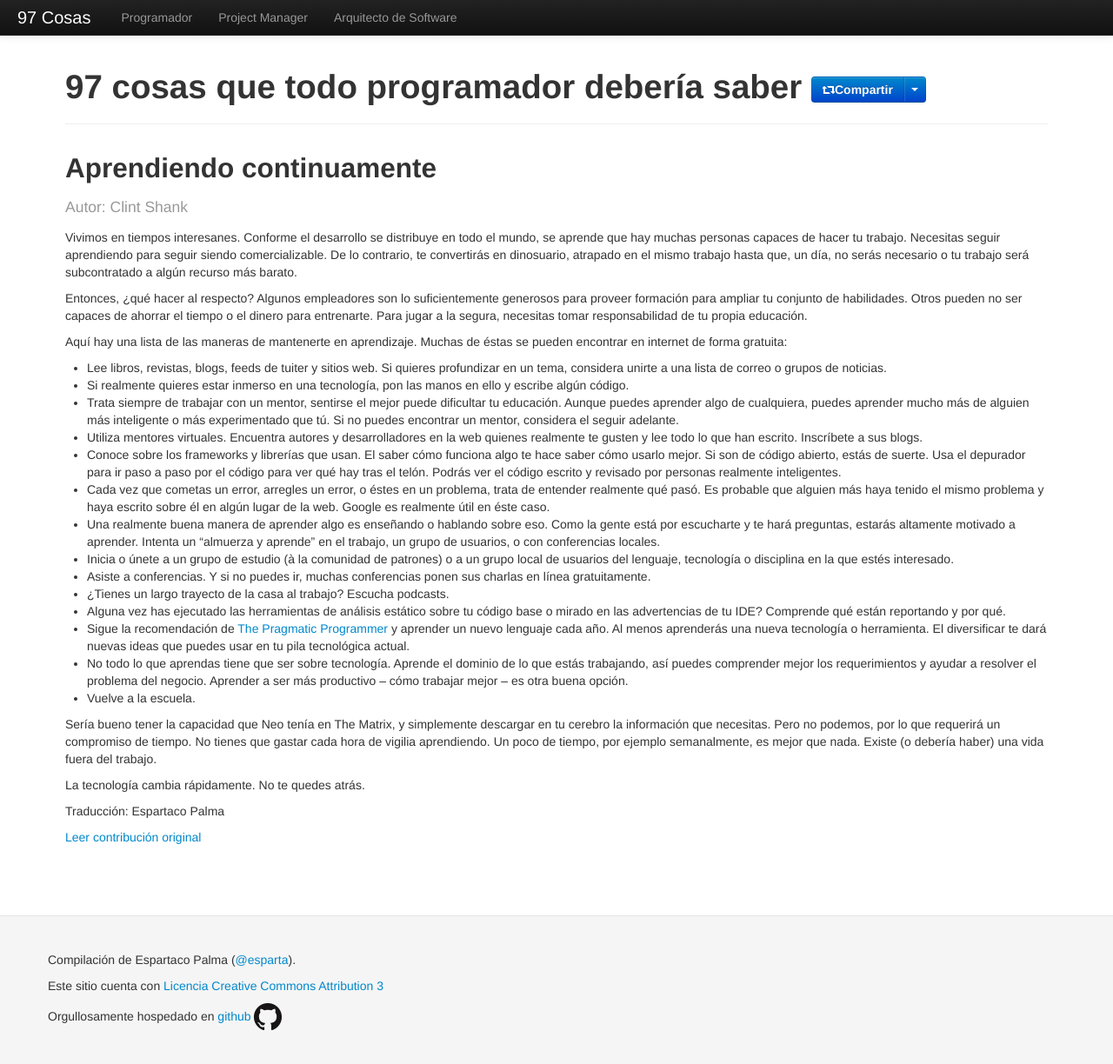
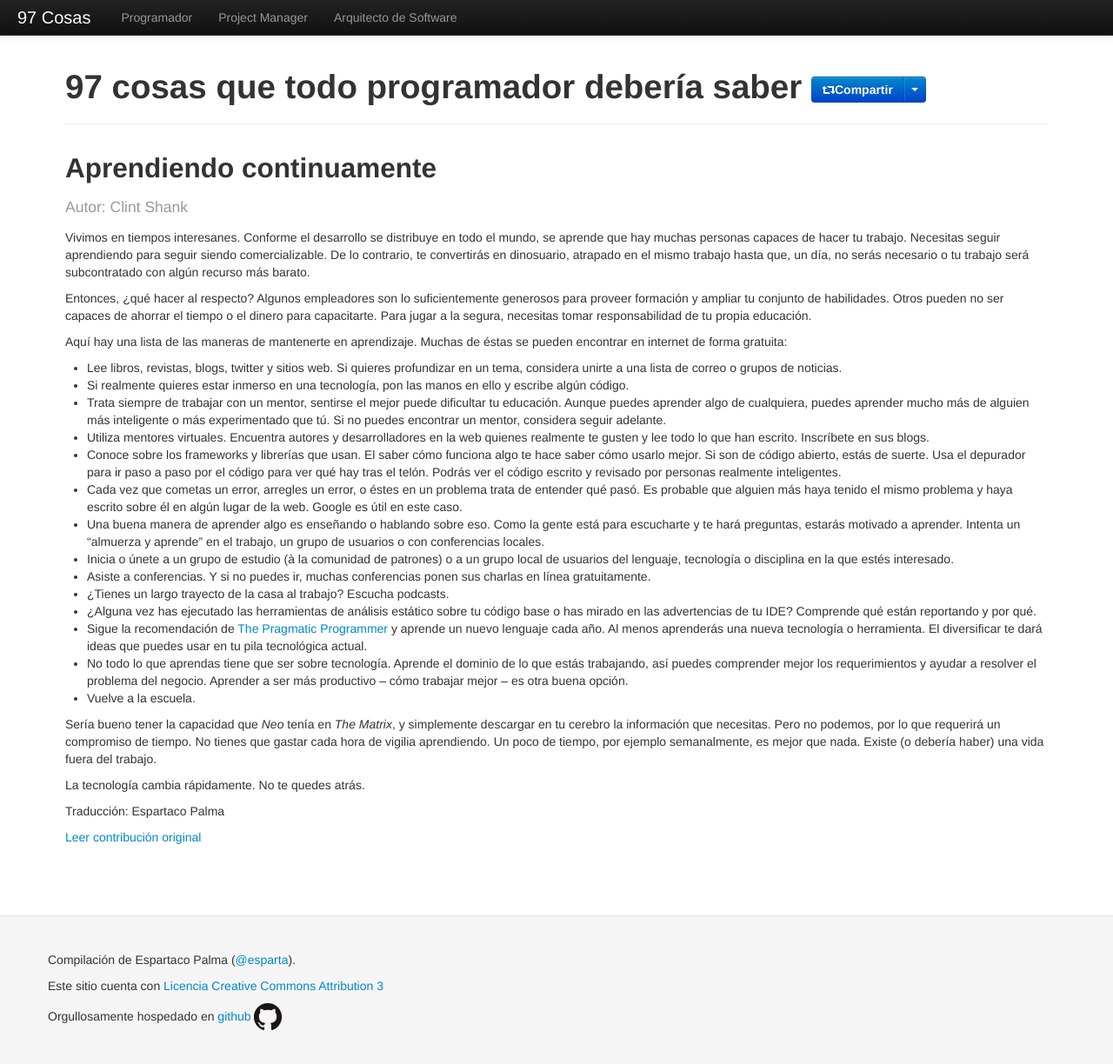
Before and after one commit to esparta/97cosas, a Jekyll site: the page built from programador/aprendiendo-continuamente.md, in a window 1280 px wide and 1226 px high. Shown: the whole window at 87% size. Built offline with Jekyll 4.4.1, drawn with Linux system fonts in a browser that asks for light colours; comment, search, counter and statistics services are not loaded.

Commit message:
Spelling corrections on aprendiendo-continuamente

```diff
--- a/programador/aprendiendo-continuamente.md
+++ b/programador/aprendiendo-continuamente.md
@@ -7,27 +7,68 @@
 original: http://programmer.97things.oreilly.com/wiki/index.php/Continuous_Learning
 ---
 
-Vivimos en tiempos interesanes. Conforme el desarrollo se distribuye en todo el mundo, se aprende que hay muchas personas capaces de hacer tu trabajo. Necesitas seguir aprendiendo para seguir siendo comercializable. De lo contrario, te convertirás en dinosuario, atrapado en el mismo trabajo hasta que, un día, no serás necesario o tu trabajo será subcontratado a algún recurso más barato.
+Vivimos en tiempos interesanes. Conforme el desarrollo se distribuye en todo
+el mundo, se aprende que hay muchas personas capaces de hacer tu trabajo.
+Necesitas seguir aprendiendo para seguir siendo comercializable. De lo
+contrario, te convertirás en dinosuario, atrapado en el mismo trabajo hasta
+que, un día, no serás necesario o tu trabajo será subcontratado con algún
+recurso más barato.
 
-Entonces, ¿qué hacer al respecto? Algunos empleadores son lo suficientemente generosos para proveer formación para ampliar tu conjunto de habilidades. Otros pueden no ser capaces de ahorrar el tiempo o el dinero para entrenarte. Para jugar a la segura, necesitas tomar responsabilidad de tu propia educación.
+Entonces, ¿qué hacer al respecto? Algunos empleadores son lo suficientemente
+generosos para proveer formación y ampliar tu conjunto de habilidades. Otros
+pueden no ser capaces de ahorrar el tiempo o el dinero para capacitarte. Para
+jugar a la segura, necesitas tomar responsabilidad de tu propia educación.
 
-Aquí hay una lista de las maneras de mantenerte en aprendizaje. Muchas de éstas se pueden encontrar en internet de forma gratuita:
+Aquí hay una lista de las maneras de mantenerte en aprendizaje. Muchas de
+éstas se pueden encontrar en internet de forma gratuita:
 
-* Lee libros, revistas, blogs, feeds de tuiter y sitios web. Si quieres profundizar en un tema, considera unirte a una lista de correo o grupos de noticias.
-* Si realmente quieres estar inmerso en una tecnología, pon las manos en ello y escribe algún código.
-* Trata siempre de trabajar con un mentor, sentirse el mejor puede dificultar tu educación. Aunque puedes aprender algo de cualquiera, puedes aprender mucho más de alguien más inteligente o más experimentado que tú. Si no puedes encontrar un mentor, considera el seguir adelante.
-* Utiliza mentores virtuales. Encuentra autores y desarrolladores en la web quienes realmente te gusten y lee todo lo que han escrito. Inscríbete a sus blogs.
-* Conoce sobre los frameworks y librerías que usan. El saber cómo funciona algo te hace saber cómo usarlo mejor. Si son de código abierto, estás de suerte. Usa el depurador para ir paso a paso por el código para ver qué hay tras el telón. Podrás ver el código escrito y revisado por personas realmente inteligentes.
-* Cada vez que cometas un error, arregles un error, o éstes en un problema, trata de entender realmente qué pasó. Es probable que alguien más haya tenido el mismo problema y haya escrito sobre él en algún lugar de la web. Google es realmente útil en éste caso.
-* Una realmente buena manera de aprender algo es enseñando o hablando sobre eso. Como la gente está por escucharte y te hará preguntas, estarás altamente motivado a aprender. Intenta un "almuerza y aprende" en el trabajo, un grupo de usuarios, o con conferencias locales.
-* Inicia o únete a un grupo de estudio (à la comunidad de patrones) o a un grupo local de usuarios del lenguaje, tecnología o disciplina en la que estés interesado.
-* Asiste a conferencias. Y si no puedes ir, muchas conferencias ponen sus charlas en línea gratuitamente.
+* Lee libros, revistas, blogs, twitter y sitios web. Si quieres profundizar
+en un tema, considera unirte a una lista de correo o grupos de noticias.
+* Si realmente quieres estar inmerso en una tecnología, pon las manos en ello
+y escribe algún código.
+* Trata siempre de trabajar con un mentor, sentirse el mejor puede dificultar
+tu educación. Aunque puedes aprender algo de cualquiera, puedes aprender mucho
+más de alguien más inteligente o más experimentado que tú. Si no puedes
+encontrar un mentor, considera seguir adelante.
+* Utiliza mentores virtuales. Encuentra autores y desarrolladores en la web
+quienes realmente te gusten y lee todo lo que han escrito. Inscríbete en sus
+blogs.
+* Conoce sobre los frameworks y librerías que usan. El saber cómo funciona
+algo te hace saber cómo usarlo mejor. Si son de código abierto, estás de
+suerte. Usa el depurador para ir paso a paso por el código para ver qué hay
+tras el telón. Podrás ver el código escrito y revisado por personas realmente inteligentes.
+* Cada vez que cometas un error, arregles un error, o éstes en un problema
+trata de entender qué pasó. Es probable que alguien más haya tenido el mismo
+problema y haya escrito sobre él en algún lugar de la web. Google es útil en
+este caso.
+* Una buena manera de aprender algo es enseñando o hablando sobre eso. Como
+la gente está para escucharte y te hará preguntas, estarás motivado a
+aprender. Intenta un "almuerza y aprende" en el trabajo, un grupo de usuarios
+o con conferencias locales.
+* Inicia o únete a un grupo de estudio (à la comunidad de patrones) o a un
+grupo local de usuarios del lenguaje, tecnología o disciplina en la que estés
+interesado.
+* Asiste a conferencias. Y si no puedes ir, muchas conferencias ponen sus
+charlas en línea gratuitamente.
 * ¿Tienes un largo trayecto de la casa al trabajo? Escucha podcasts.
-* Alguna vez has ejecutado las herramientas de análisis estático sobre tu código base o mirado en las advertencias de tu IDE? Comprende qué están reportando y por qué.
-* Sigue la recomendación de [The Pragmatic Programmer](http://www.pragprog.com/titles/tpp/the-pragmatic-programmer) y aprender un nuevo lenguaje cada año. Al menos aprenderás una nueva tecnología o herramienta. El diversificar te dará nuevas ideas que puedes usar en tu pila tecnológica actual.
-* No todo lo que aprendas tiene que ser sobre tecnología. Aprende el dominio de lo que estás trabajando, así puedes comprender mejor los requerimientos y ayudar a resolver el problema del negocio. Aprender a ser más productivo -- cómo trabajar mejor -- es otra buena opción.
+* ¿Alguna vez has ejecutado las herramientas de análisis estático sobre tu
+código base o has mirado en las advertencias de tu IDE? Comprende qué están
+reportando y por qué.
+* Sigue la recomendación de [The Pragmatic Programmer][1] y aprende un nuevo
+lenguaje cada año. Al menos aprenderás una nueva tecnología o herramienta.
+El diversificar te dará ideas que puedes usar en tu pila tecnológica actual.
+* No todo lo que aprendas tiene que ser sobre tecnología. Aprende el dominio
+de lo que estás trabajando, así puedes comprender mejor los requerimientos y
+ayudar a resolver el problema del negocio. Aprender a ser más productivo --
+cómo trabajar mejor -- es otra buena opción.
 * Vuelve a la escuela.
 
-Sería bueno tener la capacidad que Neo tenía en The Matrix, y simplemente descargar en tu cerebro la información que necesitas. Pero no podemos, por lo que requerirá un compromiso de tiempo. No tienes que gastar cada hora de vigilia aprendiendo. Un poco de tiempo, por ejemplo semanalmente, es mejor que nada. Existe (o debería haber) una vida fuera del trabajo.
+Sería bueno tener la capacidad que *Neo* tenía en *The Matrix*, y simplemente
+descargar en tu cerebro la información que necesitas. Pero no podemos, por lo
+que requerirá un compromiso de tiempo. No tienes que gastar cada hora de
+vigilia aprendiendo. Un poco de tiempo, por ejemplo semanalmente, es mejor que
+nada. Existe (o debería haber) una vida fuera del trabajo.
 
 La tecnología cambia rápidamente. No te quedes atrás.
+
+[1]: http://www.pragprog.com/titles/tpp/the-pragmatic-programmer
```
